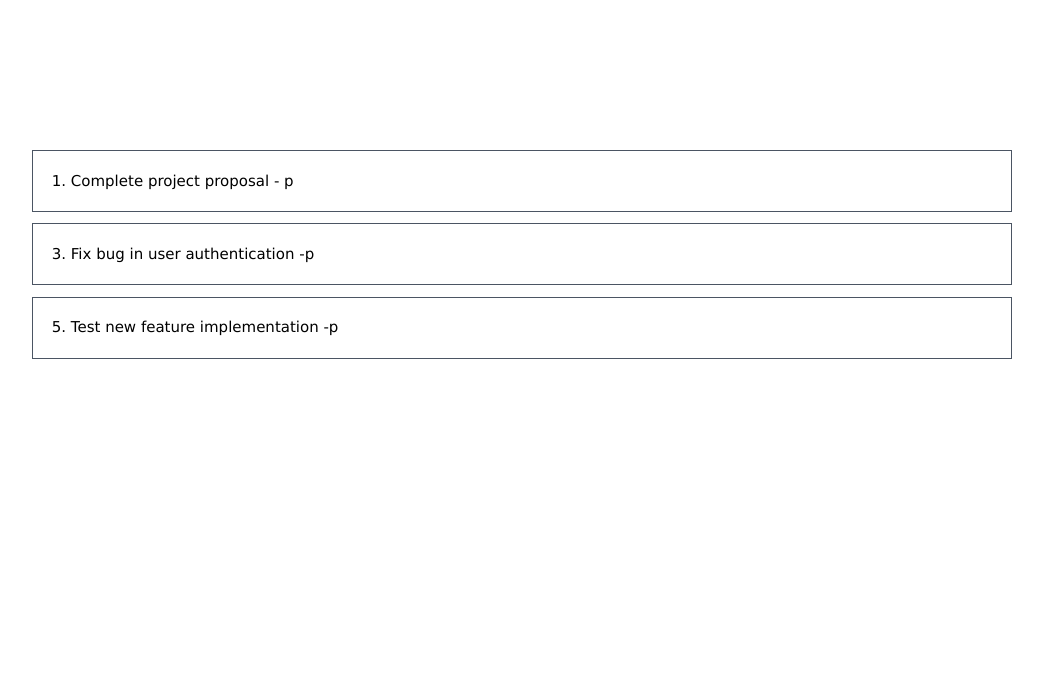
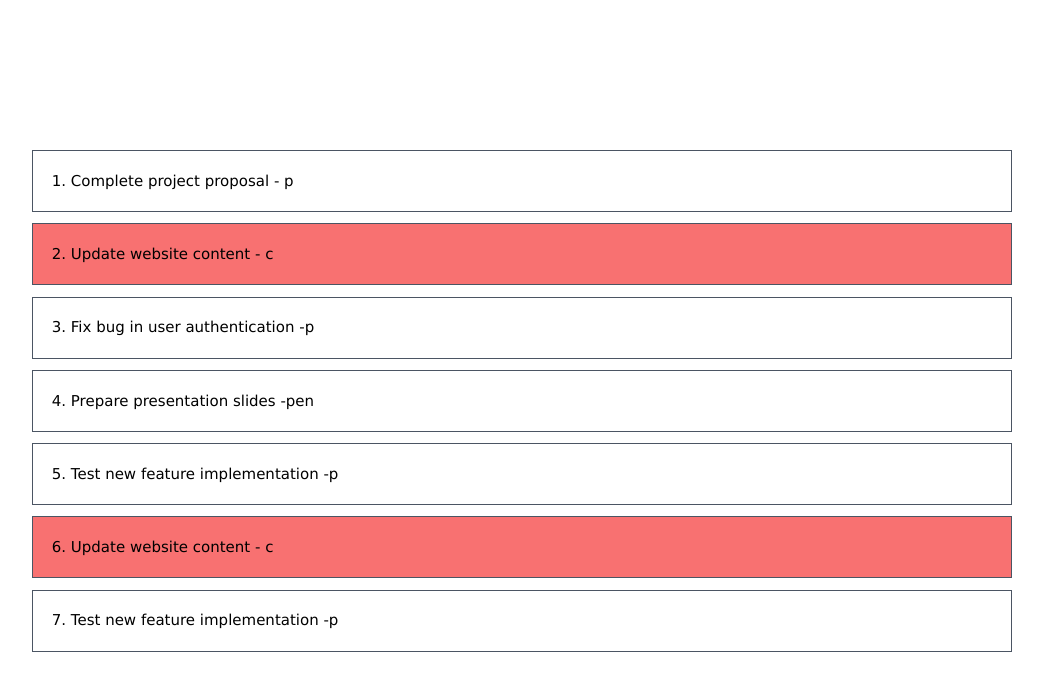
Before and after one commit to Ashik384/vue-play, a Vue app: page / in a window 1280 px wide. Shown: the top 690 px of the page, without its empty margins (118-1161 px from the left). Built offline with nearby package versions, Linux system fonts and the light colour scheme.

Commit message:
Conditonal Class Binding

```diff
--- a/src/components/loop/loop.vue
+++ b/src/components/loop/loop.vue
@@ -16,14 +16,16 @@ const tasks = [
     { id: 3, title: "Fix bug in user authentication -p", status: "In Progress" },
     { id: 4, title: "Prepare presentation slides -pen", status: "Pending" },
     { id: 5, title: "Test new feature implementation -p", status: "In Progress" },
+    { id: 6, title: "Update website content - c", status: "Completed" },
+    { id: 7, title: "Test new feature implementation -p", status: "In Progress" },
 ];
 
 
-function getCompletedTasks() {
-    return tasks.filter( function(task){
-        return  "In Progress" == task.status
-    })
-}
+// function getCompletedTasks() {
+//     return tasks.filter( function(task){
+//         return  "Completed" == task.status
+//     })
+// }
 
 </script>
 
@@ -31,7 +33,7 @@ function getCompletedTasks() {
   <section class="mx-auto container p-40">
     <section class="mx-auto container space-y-3">
         <!-- <div class="p-5 border border-gray-600 text-left" v-for="(task, index) in tasks" :key="task.id">{{ task.id }}. {{ task.title }} </div> -->
-        <div class="p-5 border border-gray-600 text-left" v-for="(task, index) in getCompletedTasks()" :key="task.id">{{ task.id }}. {{ task.title }} </div>
+        <div class="p-5 border border-gray-600 text-left" v-for="(task, index) in tasks" :key="task.id" :class=" task.status == 'Completed'? 'bg-red-400' : '' ">{{ task.id }}. {{ task.title }} </div>
     </section>
   </section>
 </template>
```
